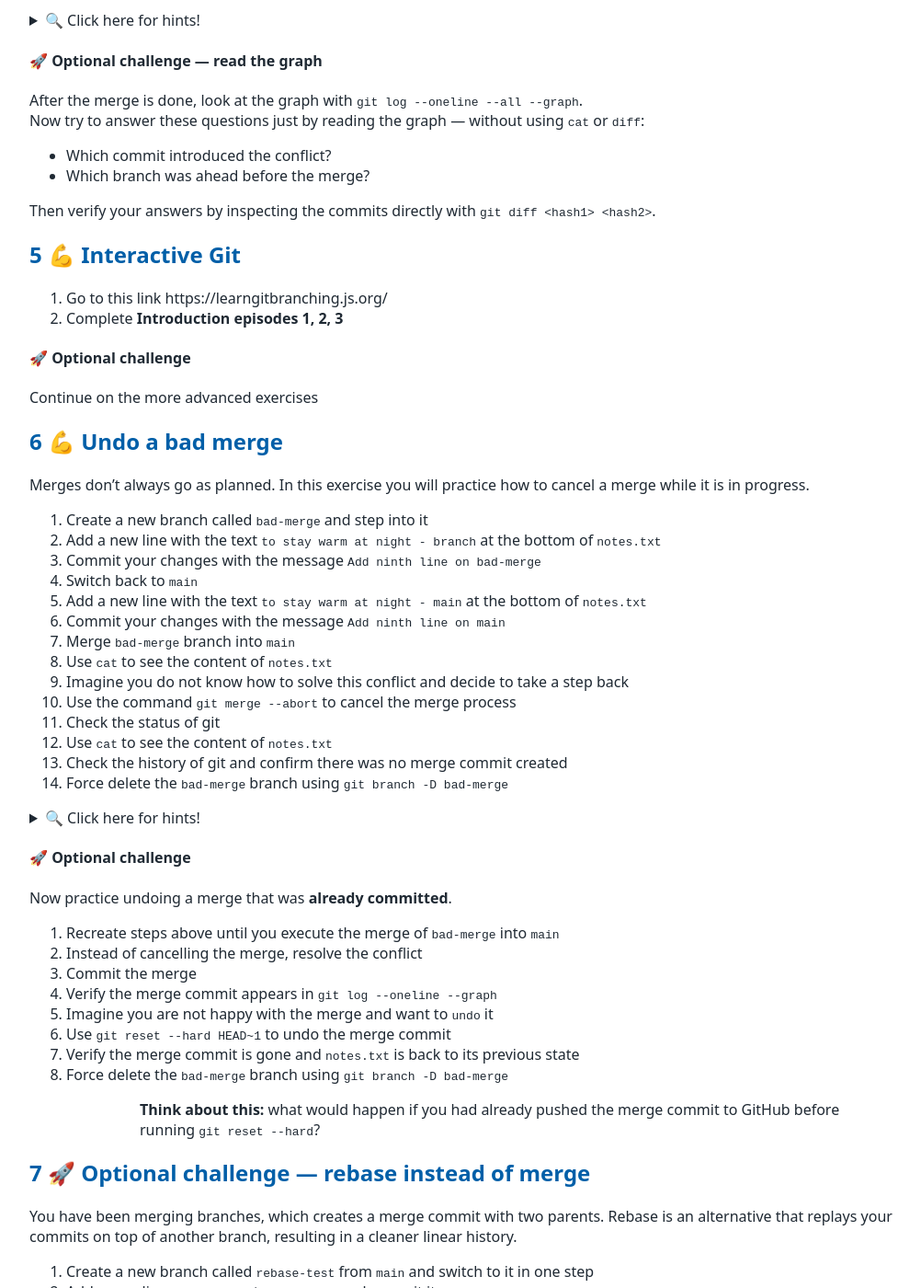
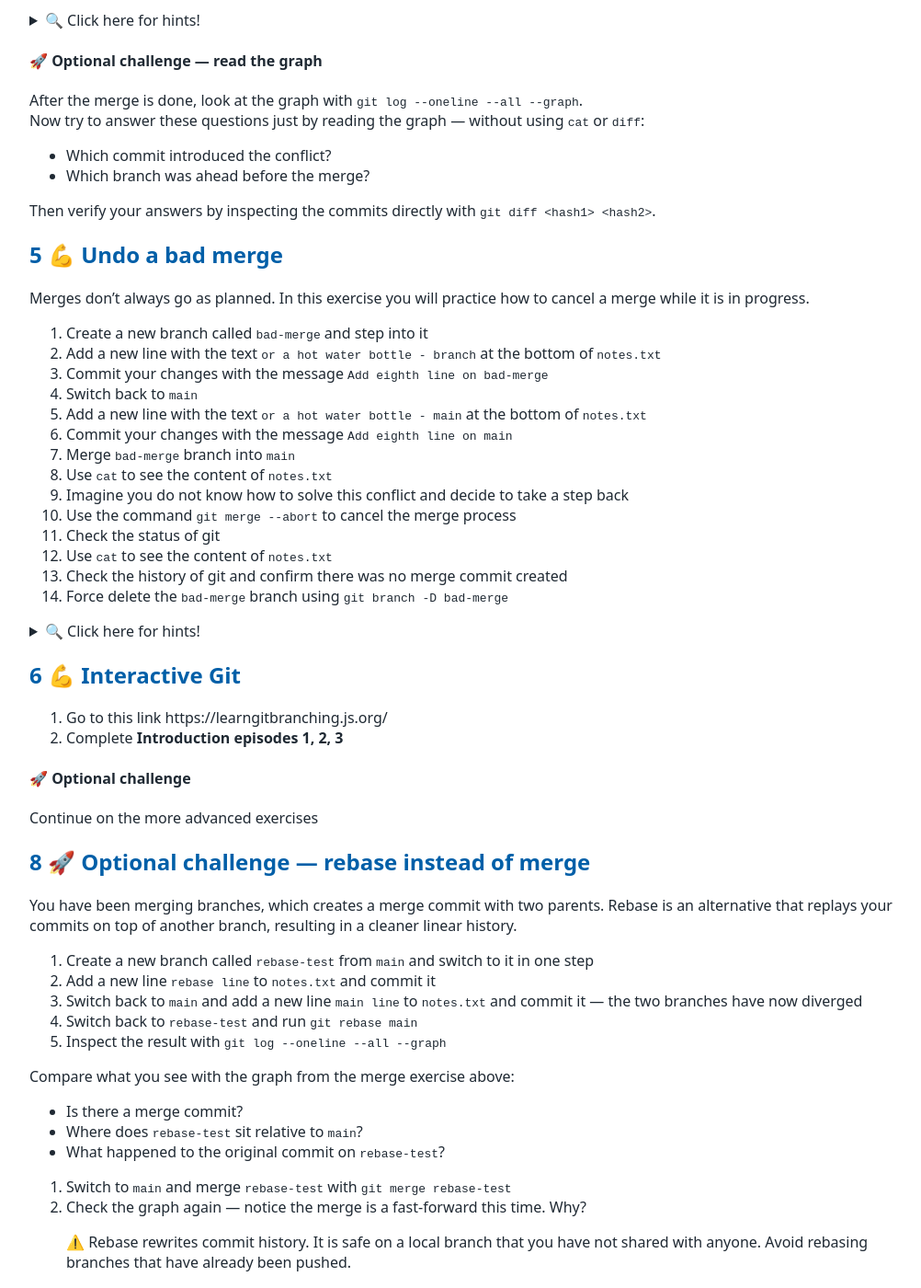
Before and after one commit to tu-delft-library/intermediate_version_control_with_git, a Jekyll site: the page built from material_for_participants/exercises.md, in a window 1280 px wide and 1400 px high, scrolled down 1691 px. Shown: the whole window at 92% size, without its empty margins (108-1110 px from the left). Built offline with Jekyll 4.4.1, drawn with Linux system fonts in a browser that asks for light colours; our own code applies the rules of GitHub Pages for plain Markdown files.

Commit message:
Removing challenge -> concept included in PRACTICAL

```diff
--- a/material_for_participants/exercises.md
+++ b/material_for_participants/exercises.md
@@ -127,25 +127,16 @@ Then verify your answers by inspecting the commits directly with
 `git diff <hash1> <hash2>`.
 
 
-## 5 💪 Interactive Git
-
-1. Go to this link https://learngitbranching.js.org/
-1. Complete **Introduction episodes 1, 2, 3**
-
-#### 🚀 Optional challenge
-Continue on the more advanced exercises
-
-
-## 6 💪 Undo a bad merge
+## 5 💪 Undo a bad merge
 
 Merges don't always go as planned. In this exercise you will practice how to cancel a merge while it is in progress.
 
 1. Create a new branch called `bad-merge` and step into it
-1. Add a new line with the text `to stay warm at night - branch` at the bottom of `notes.txt`
-1. Commit your changes with the message `Add ninth line on bad-merge`
+1. Add a new line with the text `or a hot water bottle - branch` at the bottom of `notes.txt`
+1. Commit your changes with the message `Add eighth line on bad-merge`
 1. Switch back to `main`
-1. Add a new line with the text `to stay warm at night - main` at the bottom of `notes.txt`
-1. Commit your changes with the message `Add ninth line on main`
+1. Add a new line with the text `or a hot water bottle - main` at the bottom of `notes.txt`
+1. Commit your changes with the message `Add eighth line on main`
 1. Merge `bad-merge` branch into `main`
 1. Use `cat` to see the content of `notes.txt`
 1. Imagine you do not know how to solve this conflict and decide to take a step back
@@ -165,23 +156,18 @@ Merges don't always go as planned. In this exercise you will practice how to can
 - To check the history of a branch use `git log --oneline --all --graph`
 </details>
 
-#### 🚀 Optional challenge
-
-Now practice undoing a merge that was **already committed**.
-
-1. Recreate steps above until you execute the merge of `bad-merge` into `main`
-1. Instead of cancelling the merge, resolve the conflict
-1. Commit the merge
-1. Verify the merge commit appears in `git log --oneline --graph`
-1. Imagine you are not happy with the merge and want to `undo` it
-1. Use `git reset --hard HEAD~1` to undo the merge commit
-1. Verify the merge commit is gone and `notes.txt` is back to its previous state
-1. Force delete the `bad-merge` branch using `git branch -D bad-merge`
->> **Think about this:** what would happen if you had already pushed the merge
-   commit to GitHub before running `git reset --hard`?
 
 
-## 7 🚀 Optional challenge — rebase instead of merge
+## 6 💪 Interactive Git
+
+1. Go to this link https://learngitbranching.js.org/
+1. Complete **Introduction episodes 1, 2, 3**
+
+#### 🚀 Optional challenge
+Continue on the more advanced exercises
+
+
+## 8 🚀 Optional challenge — rebase instead of merge
 
 You have been merging branches, which creates a merge commit with two parents.
 Rebase is an alternative that replays your commits on top of another branch,
```
